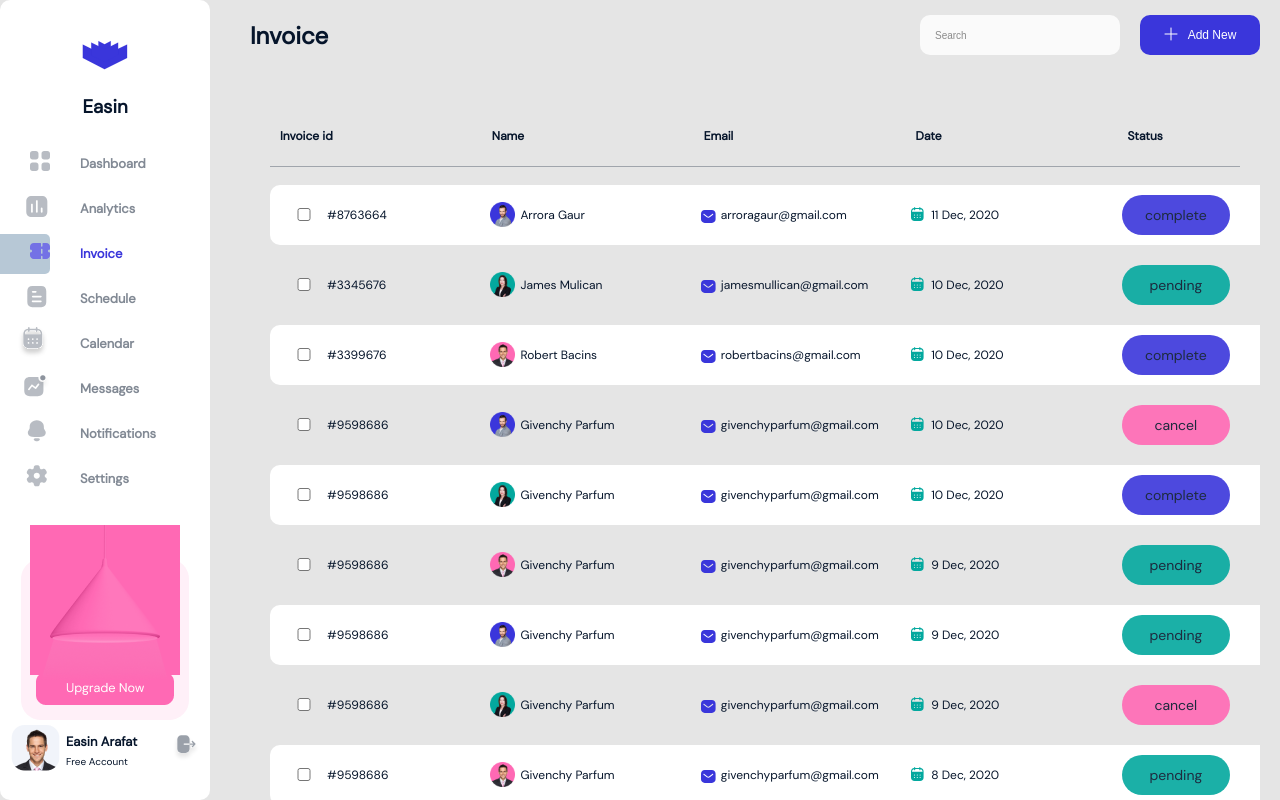
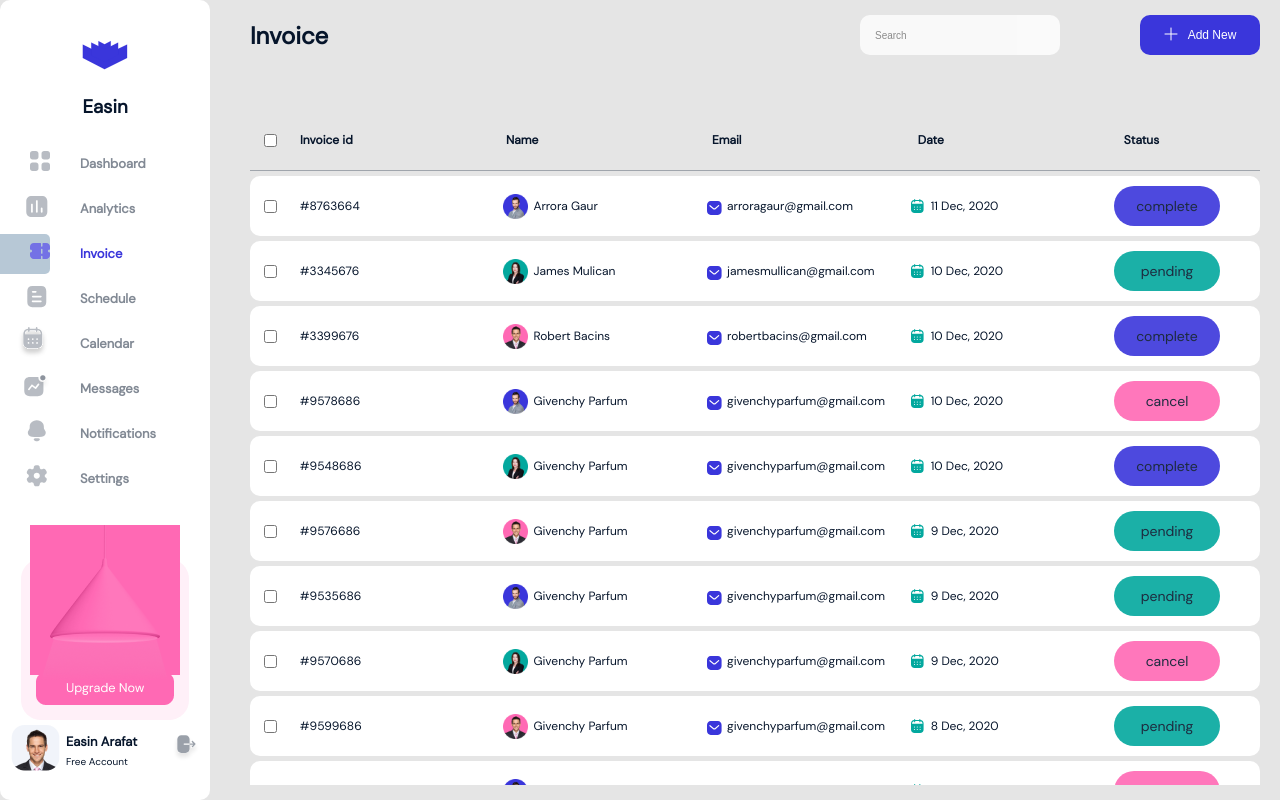
Before and after one commit to KaluMiracle/admin-dashboard, a Next.js app: page /Invoice in a window 1280 px wide. Built offline with nearby package versions, Linux system fonts and the light colour scheme.

Commit message:
invoice second commit

```diff
--- a/layouts/Arrays.js
+++ b/layouts/Arrays.js
@@ -1,4 +1,3 @@
-
 import dashboardIcon from '../assets/icons/dashboard.svg'
 import dashboardClicked from '../assets/icons/category.svg'
 import analyticsIcon from '../assets/icons/analytics.svg'
@@ -92,17 +91,17 @@ const invoiceList = [
   { invoiceId: "8763664", image: invoiceImage1, name: 'Arrora Gaur', email: 'arroragaur@gmail.com', date: '11 Dec, 2020', status: 'complete'},
   { invoiceId: "3345676", image: invoiceImage2, name: 'James Mulican', email: 'jamesmullican@gmail.com', date: '10 Dec, 2020', status: 'pending' },
   { invoiceId: "3399676", image: invoiceImage3, name: 'Robert Bacins', email: 'robertbacins@gmail.com', date: '10 Dec, 2020', status: 'complete'},
-  { invoiceId: "9598686", image: invoiceImage1, name: 'Givenchy Parfum', email: 'givenchyparfum@gmail.com', date: '10 Dec, 2020', status: 'cancel'},
-  { invoiceId: "9598686", image: invoiceImage2, name: 'Givenchy Parfum', email: 'givenchyparfum@gmail.com', date: '10 Dec, 2020', status: 'complete'},
-  { invoiceId: "9598686", image: invoiceImage3, name: 'Givenchy Parfum', email: 'givenchyparfum@gmail.com', date: '9 Dec, 2020', status: 'pending'},
-  { invoiceId: "9598686", image: invoiceImage1, name: 'Givenchy Parfum', email: 'givenchyparfum@gmail.com', date: '9 Dec, 2020', status: 'pending'},
-  { invoiceId: "9598686", image: invoiceImage2, name: 'Givenchy Parfum', email: 'givenchyparfum@gmail.com', date: '9 Dec, 2020', status: 'cancel'},
-  { invoiceId: "9598686", image: invoiceImage3, name: 'Givenchy Parfum', email: 'givenchyparfum@gmail.com', date: '8 Dec, 2020', status: 'pending'},
-  { invoiceId: "9598686", image: invoiceImage1, name: 'Givenchy Parfum', email: 'givenchyparfum@gmail.com', date: '8 Dec, 2020', status: 'cancel'},
-  { invoiceId: "9598686", image: invoiceImage2, name: 'Givenchy Parfum', email: 'givenchyparfum@gmail.com', date: '7 Dec, 2020', status: 'pending'},
-  { invoiceId: "9598686", image: invoiceImage3, name: 'Givenchy Parfum', email: 'givenchyparfum@gmail.com', date: '6 Dec, 2020', status: 'complete'},
-  { invoiceId: "9598686", image: invoiceImage1, name: 'Givenchy Parfum', email: 'givenchyparfum@gmail.com', date: '9 Dec, 2020', status: 'complete'},
-  { invoiceId: "9598686", image: invoiceImage3, name: 'Givenchy Parfum', email: 'givenchyparfum@gmail.com', date: '7 Dec, 2020', status: 'complete'},
+  { invoiceId: "9578686", image: invoiceImage1, name: 'Givenchy Parfum', email: 'givenchyparfum@gmail.com', date: '10 Dec, 2020', status: 'cancel'},
+  { invoiceId: "9548686", image: invoiceImage2, name: 'Givenchy Parfum', email: 'givenchyparfum@gmail.com', date: '10 Dec, 2020', status: 'complete'},
+  { invoiceId: "9576686", image: invoiceImage3, name: 'Givenchy Parfum', email: 'givenchyparfum@gmail.com', date: '9 Dec, 2020', status: 'pending'},
+  { invoiceId: "9535686", image: invoiceImage1, name: 'Givenchy Parfum', email: 'givenchyparfum@gmail.com', date: '9 Dec, 2020', status: 'pending'},
+  { invoiceId: "9570686", image: invoiceImage2, name: 'Givenchy Parfum', email: 'givenchyparfum@gmail.com', date: '9 Dec, 2020', status: 'cancel'},
+  { invoiceId: "9599686", image: invoiceImage3, name: 'Givenchy Parfum', email: 'givenchyparfum@gmail.com', date: '8 Dec, 2020', status: 'pending'},
+  { invoiceId: "9523686", image: invoiceImage1, name: 'Givenchy Parfum', email: 'givenchyparfum@gmail.com', date: '8 Dec, 2020', status: 'cancel'},
+  { invoiceId: "9584686", image: invoiceImage2, name: 'Givenchy Parfum', email: 'givenchyparfum@gmail.com', date: '7 Dec, 2020', status: 'pending'},
+  { invoiceId: "9588686", image: invoiceImage3, name: 'Givenchy Parfum', email: 'givenchyparfum@gmail.com', date: '6 Dec, 2020', status: 'complete'},
+  { invoiceId: "9533686", image: invoiceImage1, name: 'Givenchy Parfum', email: 'givenchyparfum@gmail.com', date: '9 Dec, 2020', status: 'complete'},
+  { invoiceId: "9574686", image: invoiceImage3, name: 'Givenchy Parfum', email: 'givenchyparfum@gmail.com', date: '7 Dec, 2020', status: 'complete'},
 ]
 
 export {
--- a/pages/Dashboard/dashboard.module.scss
+++ b/pages/Dashboard/dashboard.module.scss
@@ -6,25 +6,35 @@
   flex-wrap: wrap;
   align-items: flex-start;
   justify-content: space-between;
-  padding: 0 20px;
-  margin-left: 20px;
+  padding: 0 10px;
   flex-grow: 2;
   overflow: scroll;
   ::-webkit-scrollbar{
     display: none;
   }
+
   header {
     width: 100%;
     display: flex;
+    flex-wrap: wrap;
     justify-content: space-between;
     align-items: center;
     padding: 0;
+    margin-bottom: 20px;
+    .header_container {
+      display: flex;
+      width: 100%;
+      justify-content: space-between;
+      @media only screen and (min-width: 540px) {
+        width: 400px;
+      }
+    }
     select {
       width: 130px;
       height: 40px;
       border: none;
       border-radius: 10px;
-      margin-left: 10px;
+      margin-right: 10px;
       padding: 10px 15px;
       font-size: 13px;
       background: #ffffff;
@@ -56,10 +66,11 @@
   justify-content: space-between;
   padding: 0;
   margin: 0;
+
 }
 
 .card_analytics {
-  width: 200px;
+  width: 150px;
   height: 80px;
   border-radius: 10px;
   display: flex;
@@ -68,13 +79,27 @@
   align-items: center;
   background: #ffffff;
   margin: 10px 0;
+  .img_analytics{
+    width: 30px;
+  }
   .details {
-    height: 70%;
+    height: 50%;
     h2 {
       margin: 0;
+      font-size: 13px;
     }
     p {
       margin: 5px 0;
+    }
+  }
+  @media only screen and (min-width: 540px) {
+    width: 200px;
+    .img_analytics{
+      width: auto;
+      height: auto;
+    }
+    .details h2{
+      font-size: 16px;
     }
   }
 }
@@ -82,9 +107,8 @@
 .chart_container{
   width: 100%;
   max-width: 800px;
-  height: 300px;
+  height: 400px;
   border-radius: 10px;
-  margin-right: 10px;
   margin-top: 20px;
   padding: 5px 20px;
   box-sizing: border-box;
@@ -92,22 +116,30 @@
   flex-direction: column;
   justify-content: flex-start;
   background-color: white;
+  overflow: scroll;
   ::-webkit-scrollbar{
     display: none;
   }
 
+  @media only screen and (min-width: 540px) {
+      height: 300px;
+  }
   h2{
     font-size: 16px;
     opacity: 0.5;
   }
 
+  .table_container{
+    width: 100%;
+    overflow: scroll;
+  }
   table {
-    width: 95%;
-    height: 80%;
+    width: 700px;
+    height: 90%;
     opacity: 0.7;
     font-size: 12px;
     font-style: bold;
-    margin: 0 5%;
+    margin-left: 15px;
     display: flex;
     flex-direction: column;
     justify-content: space-between;
--- a/pages/Invoice/index.js
+++ b/pages/Invoice/index.js
@@ -8,12 +8,51 @@ import emailIcon from '../../assets/icons/email.svg'
 import calendarIcon from '../../assets/icons/calendar-small.svg'
 
 import addIcon from '../../assets/icons/add-icon.svg'
+import { useState } from 'react';
+import { useLayoutEffect } from 'react';
+
 
 
 
 
 const Invoice = () => {
+    const [checkedItems, setCheckedItems] = useState([])
+    const [listItems, setListItems] = useState(invoiceList)
 
+    const itemChecked = (id) =>  Boolean(checkedItems.find(i => i === id))
+
+    const checkAllHandler = (e) =>{
+        const {checked} = e.target;
+
+        const idArr = []
+        invoiceList.map(item =>{
+            idArr = [...idArr, item.invoiceId]
+            return (idArr)
+        })
+        if(checked) setCheckedItems([...idArr])
+        else setCheckedItems ([])
+        console.log(checkedItems)
+    }
+    const itemCheckHandler = (e, id) => {
+        const {checked} = e.target;
+        if(checked) setCheckedItems([...checkedItems, id])
+        else setCheckedItems ([...checkedItems.filter(i => i !== id)])
+
+    }
+
+    const deleteItems = () => {
+        checkedItems.forEach(checkedItem => {
+            listItems.forEach(item => {
+               if (item.invoiceId === checkedItem) {
+                    listItems =  ([...listItems.filter(i => i != item)])
+                    checkedItems = ([...checkedItems.filter(i => i != checkedItem)])
+                }
+
+            })
+        })
+        setCheckedItems (checkedItems)
+        setListItems(listItems)
+    }
     const getColor = (status) => {
         switch (status) {
             case 'complete':
@@ -33,6 +72,10 @@ const Invoice = () => {
                 break;
         }
     }
+
+    // useLayoutEffect (()=>{
+    //     setListItems(listItems)
+    // }, [listItems])
     return(
         <BaseLayout active={navItemKeys.invoice}>
             <div className={styles.main}>
@@ -40,7 +83,7 @@ const Invoice = () => {
                     <h2>Invoice</h2>
                     <div className={styles.header_container}>
                         <input placeholder='Search' type={'search'}/>
-                        <button>
+                        <button onClick={deleteItems}>
                             <div style={{
                                 marginRight: '10px',
                                 ...styles
@@ -53,27 +96,33 @@ const Invoice = () => {
                 <div className={styles.table_container}>
                     <table>
                         <thead>
-                        <tr>
+                        <tr style={{
+                            background: 'inherit',
+                            ...styles
+                        }}>
+                            <th className={styles.check_box} >
+                                <input type={'checkbox'} checked={checkedItems.length !== 0 && listItems.length !== 0 }  onChange={checkAllHandler}/>
+
+                            </th>
                             <th className={styles.tr_img}>Invoice id</th>
                             <th className={styles.tr_img}>Name</th>
                             <th className={styles.tr_img}>Email</th>
                             <th className={styles.tr_img}>Date</th>
                             <th style={{
-                                width: '17%',
+                                width: '21%',
                                 ...styles
 
                             }}>Status</th>
                         </tr>
                         </thead>
                         <tbody>
-                        {invoiceList.map((val, index) => {
+                        {listItems.map((val, index) => {
                             return (
-                            <tr key={val.invoiceId} style={{
-                                background: `${(index + 1) % 2 === 0 ? 'inherit' : 'white'}`,
-                                ...styles
-                            }}>
+                            <tr key={val.invoiceId}>
+                                <td className={styles.check_box}>
+                                    <input checked={itemChecked(val.invoiceId)} type={'checkbox'} onChange={(e)=>itemCheckHandler(e, val.invoiceId)}/>
+                                </td>
                                 <td className={styles.tr_img}>
-                                    <input type={'checkbox'}/>
 
                                     #{val.invoiceId}
                                 </td>
--- a/pages/Invoice/invoice.module.scss
+++ b/pages/Invoice/invoice.module.scss
@@ -7,7 +7,6 @@
   align-items: flex-start;
   justify-content: space-between;
   padding: 0 20px;
-  margin-left: 20px;
   flex-grow: 2;
   overflow: scroll;
   ::-webkit-scrollbar {
@@ -20,16 +19,22 @@
     justify-content: space-between;
     align-items: center;
     padding: 0;
+    flex-wrap: wrap;
 
     .header_container {
       display: flex;
+      width: 100%;
+      justify-content: space-between;
+      @media only screen and (min-width: 540px) {
+        width: 400px;
+      }
     }
     input {
       width: 200px;
       height: 40px;
       border: none;
       border-radius: 10px;
-      margin-left: 10px;
+      // margin-left: 10px;
       padding: 10px 15px;
       font-size: 10px;
       background: #ffffff;
@@ -63,13 +68,13 @@
       height: 100vh;
     }
   }
+
 }
 
 .table_container {
   width: 100%;
-  height: 100%;
+  height: 80%;
   margin-top: 20px;
-  padding: 5px 20px;
   box-sizing: border-box;
   display: flex;
   flex-direction: column;
@@ -85,7 +90,6 @@
   }
 
   table {
-    width: 100%;
     min-width: 1000px;
     height: 100%;
     font-size: 12px;
@@ -95,11 +99,11 @@
     justify-content: space-between;
   }
   thead {
-    width: 97%;
+    width: 100%;
     border-bottom: 1px solid #a0a5ac;
   }
   tbody {
-    height: 90%;
+    height: 100%;
     overflow: scroll;
   }
   tr {
@@ -108,7 +112,8 @@
     display: flex;
     justify-content: space-between;
     border-radius: 10px;
-    margin-top: 10px;
+    background-color: white;
+    margin-top: 5px;
   }
 
   th {
@@ -130,6 +135,9 @@
     align-items: center;
     padding: 0 10px;
     overflow: hidden;
+  }
+  .check_box{
+    width: 5%;
   }
   .status {
     width: 15%;
@@ -162,6 +170,9 @@
       width: 40px;
     }
   }
+  @media only screen and (min-width: 540px) {
+    height: 85%;
+  }
 }
 .cards_container::-webkit-scrollbar {
   display: none;
```
Also changed, not shown: layouts/base-layout.module.scss (+7 -1 lines), pages/Dashboard/index.js (+6 -3 lines).
